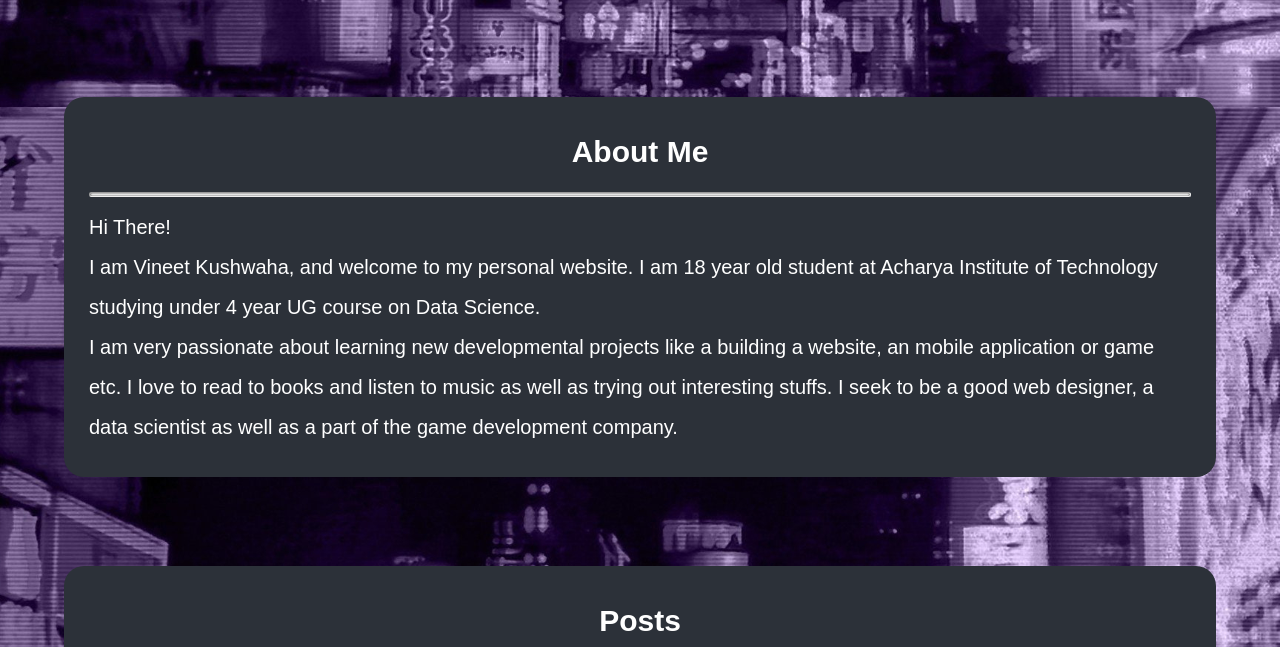
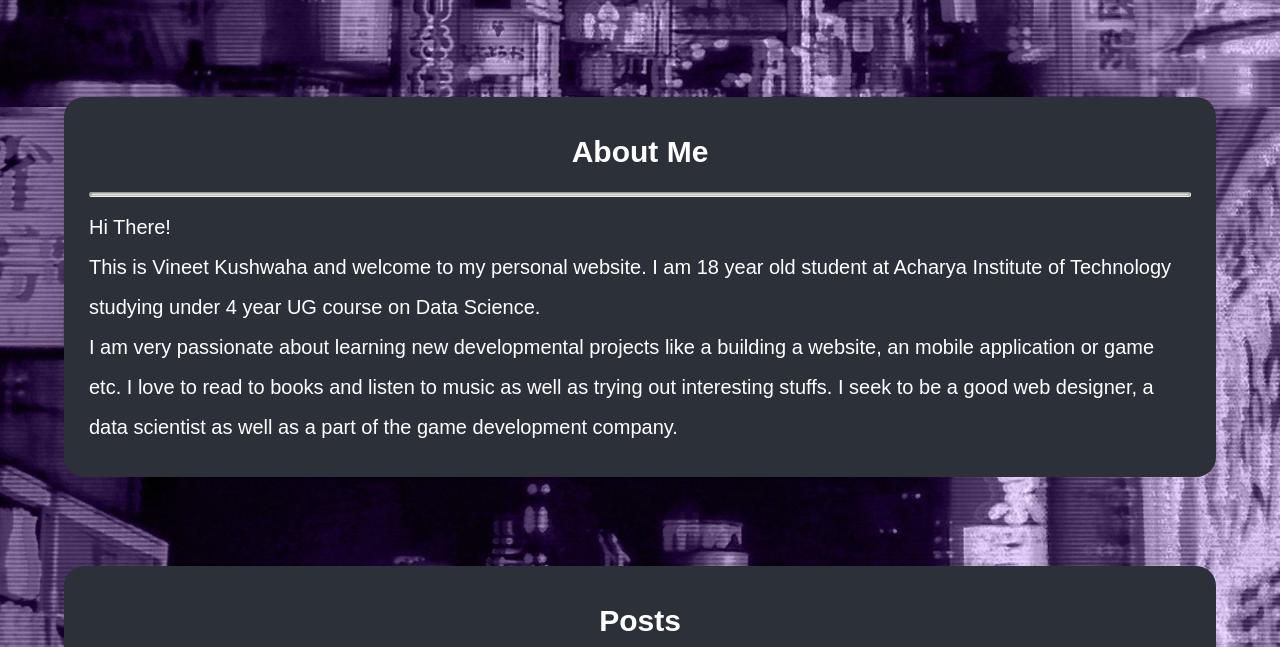
Before and after one commit to vineet-k09/vineet-k09.github.io, a plain HTML site: page index.html in a window 1280 px wide. Shown: the part 693-1340 px from the top of the page. Drawn offline with Linux system fonts and the light colour scheme.

Commit message:
Update index.html

```diff
--- a/index.html
+++ b/index.html
@@ -25,7 +25,7 @@
             <h1>About Me</h1> <hr>
             <p>
                 Hi There! <br>
-                I am Vineet Kushwaha, and welcome to my personal website.
+                This is Vineet Kushwaha and welcome to my personal website.
                 I am 18 year old student at Acharya Institute of Technology studying under 4 year UG course on Data Science. <br>
                 I am very passionate about learning new developmental projects like a building a website, an mobile application or game etc.
                 I love to read to books and listen to music as well as trying out interesting stuffs.
```
